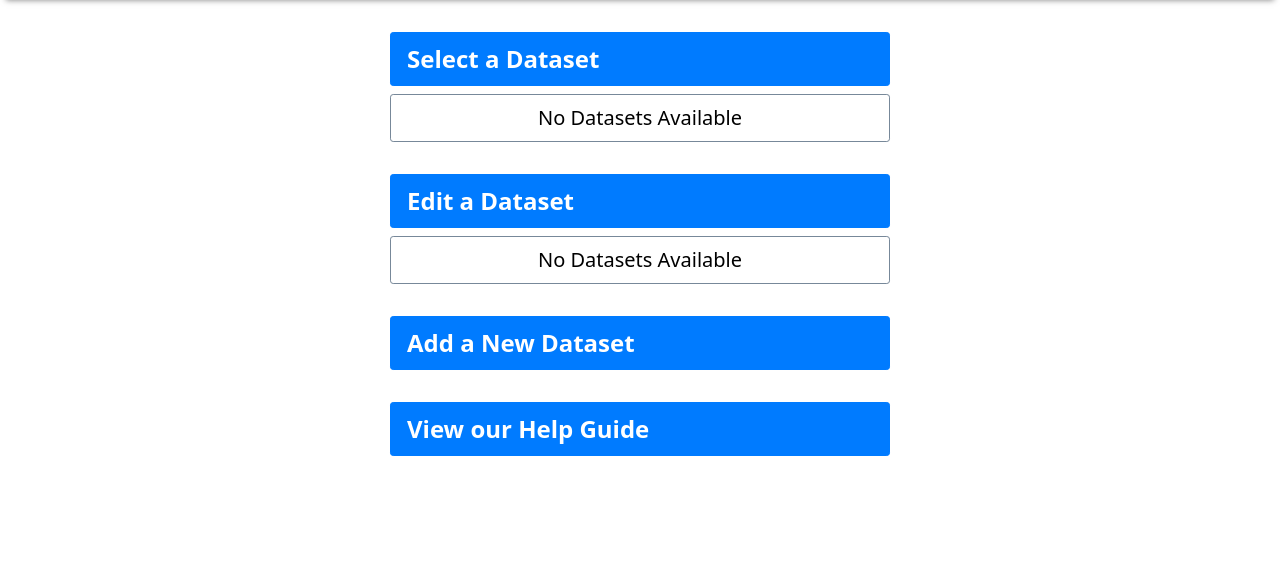
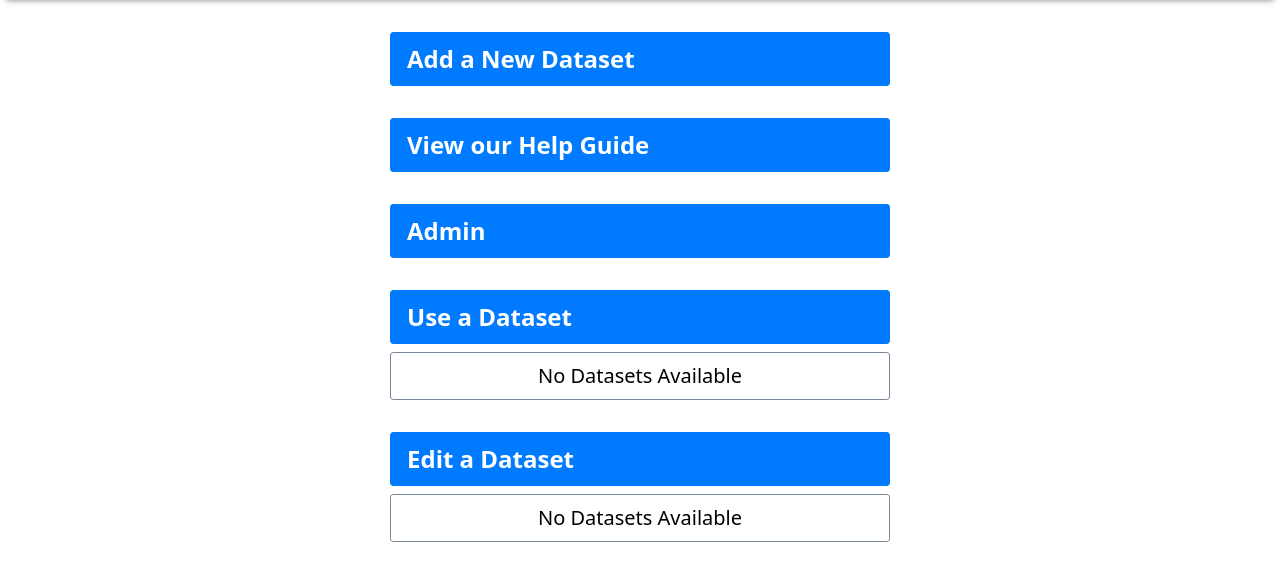
Before and after one commit to sdmay21-31/ProximityVsDiversity, a Django app: page / in a window 1280 px wide. Shown: the part 44-619 px from the top of the page. Run offline with Django 3.2, Linux system fonts and the light colour scheme; data that the repository does not hold is empty; parts of the project's set-up code (start-up, migrations or seed data) failed here and were passed over; some libraries are stand-ins or nearby versions.

Commit message:
Index navigation

```diff
--- a/app/templates/index.html
+++ b/app/templates/index.html
@@ -12,8 +12,20 @@
 {% block content %}
 <div class="route-options-container">
 	<div class="route-options">
+		<a class="route-option route-category anchor" href="{% url 'datafiles' %}">
+			<strong>Add a New Dataset</strong>
+			<i class="fas fa-arrow-right"></i>
+		</a>
+		<a class="route-option route-category anchor" href="{% url 'guide' %}">
+			<strong>View our Help Guide</strong>
+			<i class="fas fa-arrow-right"></i>
+		</a>
+		<a class="route-option route-category anchor" href="/admin">
+			<strong>Admin</strong>
+			<i class="fas fa-arrow-right"></i>
+		</a>
 		<div class="route-option route-category">
-			<strong>Select a Dataset</strong>
+			<strong>Use a Dataset</strong>
 			<i class="fas fa-chevron-down"></i>
 		</div>
 		{% for dataset in datasets %}
@@ -32,14 +44,6 @@
 			{% empty %}
 			<div class="route-option disabled">No Datasets Available</div>
 		{% endfor %}
-		<a class="route-option route-category anchor" href="{% url 'datafiles' %}">
-			<strong>Add a New Dataset</strong>
-			<i class="fas fa-arrow-right"></i>
-		</a>
-		<a class="route-option route-category anchor" href="{% url 'guide' %}">
-			<strong>View our Help Guide</strong>
-			<i class="fas fa-arrow-right"></i>
-		</a>
 	</div>
 </div>
 {% endblock %}
```
